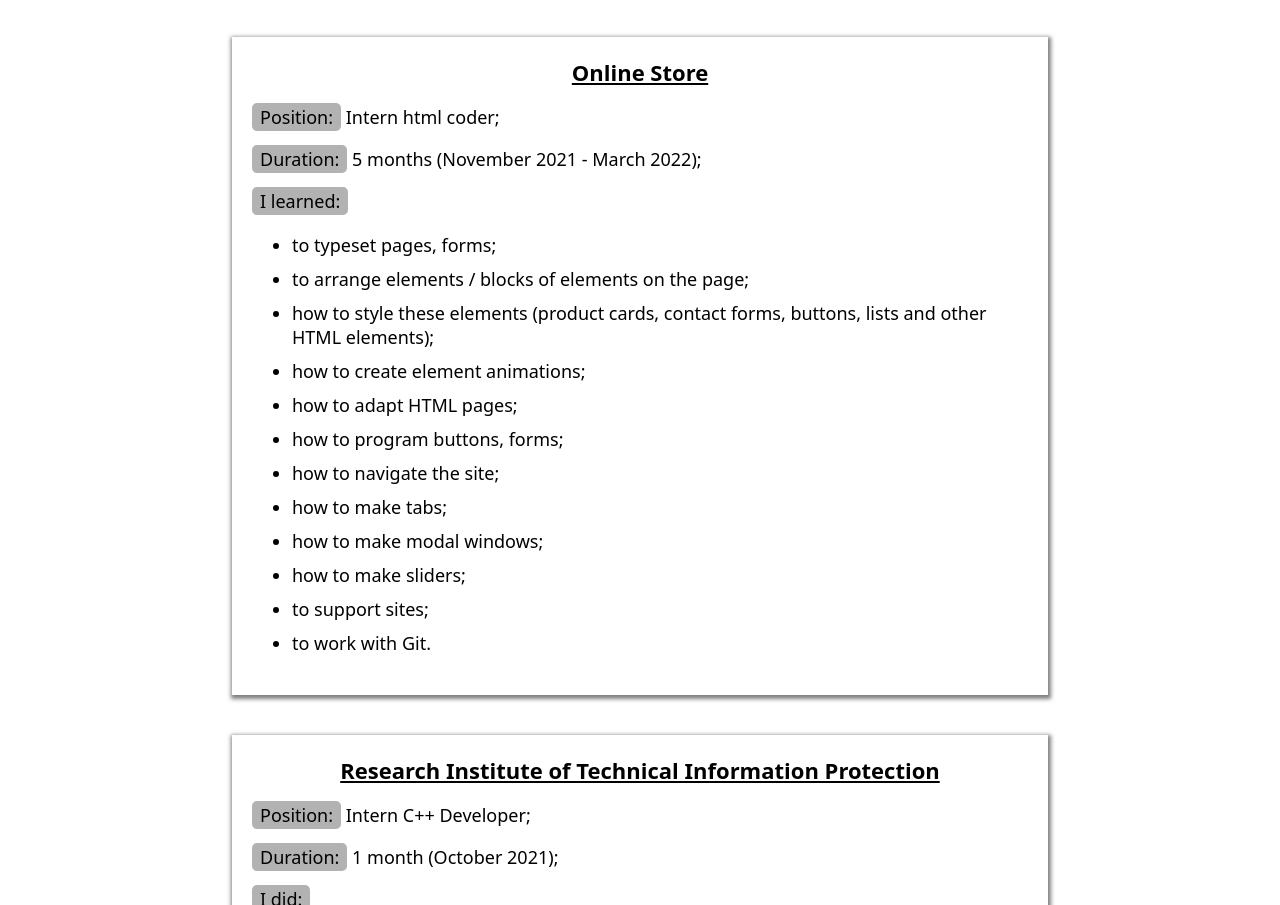
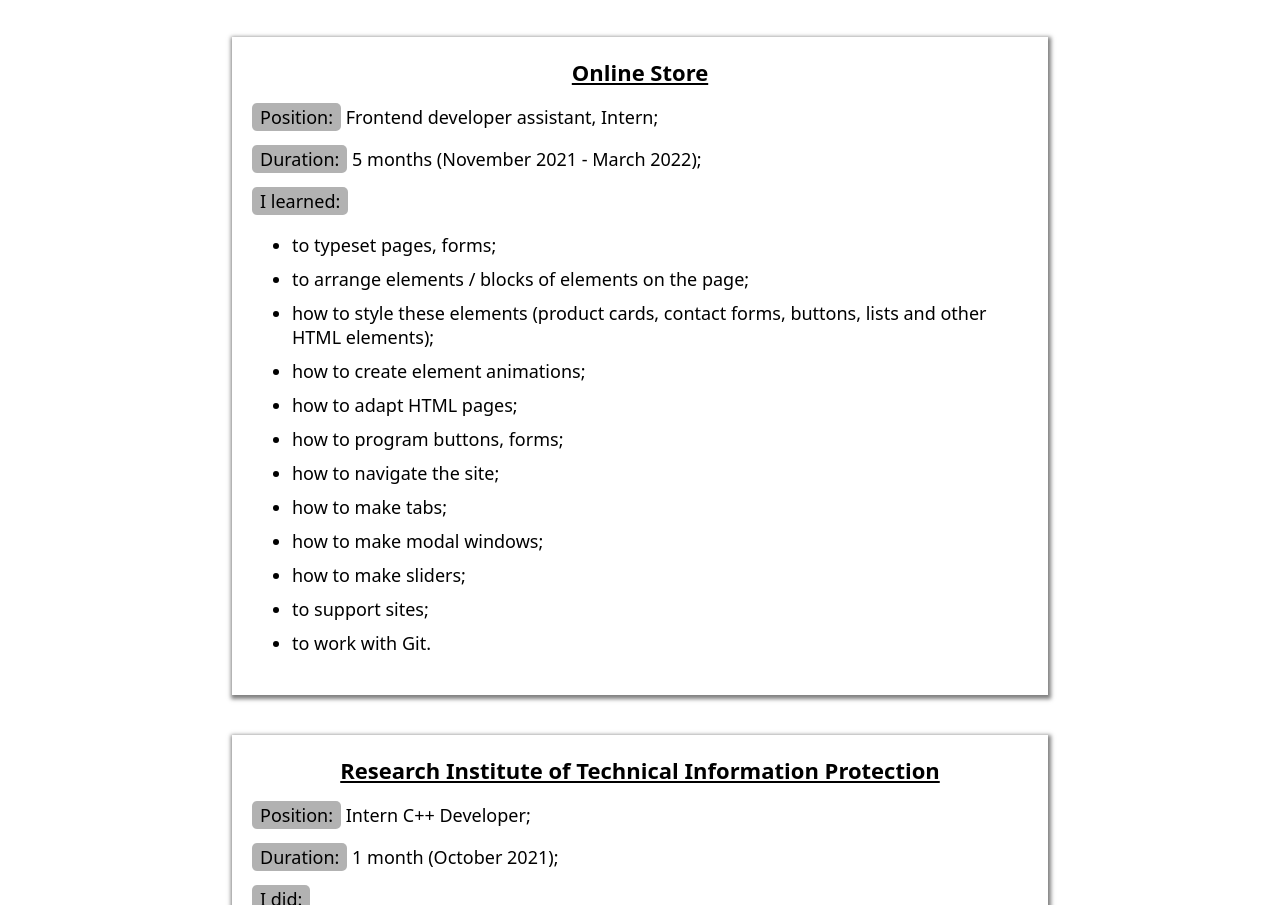
Before and after one commit to Nikitosikus01/CV-page, a plain HTML site: page index.html in a window 1280 px wide. Shown: the part 2537-3442 px from the top of the page. Drawn offline with Linux system fonts and the light colour scheme; a web font is replaced by a local one.

Commit message:
changed a few details

```diff
--- a/index.html
+++ b/index.html
@@ -174,7 +174,7 @@
                     <div class="section_experience_info_work_block-link">
                         <a class="section_experience_info_work_link" href="https://homy.by/" target="_blank" title="https://homy.by/">Online Store</a>
                     </div>
-                    <p><span>Position:</span> Intern html coder;</p>
+                    <p><span>Position:</span> Frontend developer assistant, Intern;</p>
                     <p><span>Duration:</span> 5 months (November 2021 - March 2022);</p>
                     <span>I learned:</span>
                     <ul class="section_experience_info_work_list">
```
